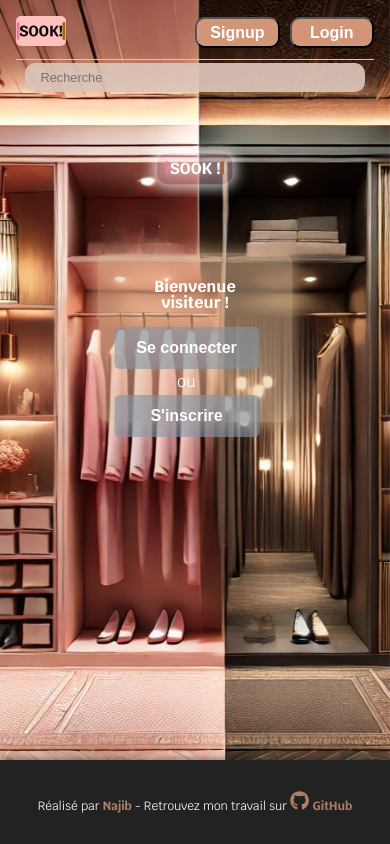
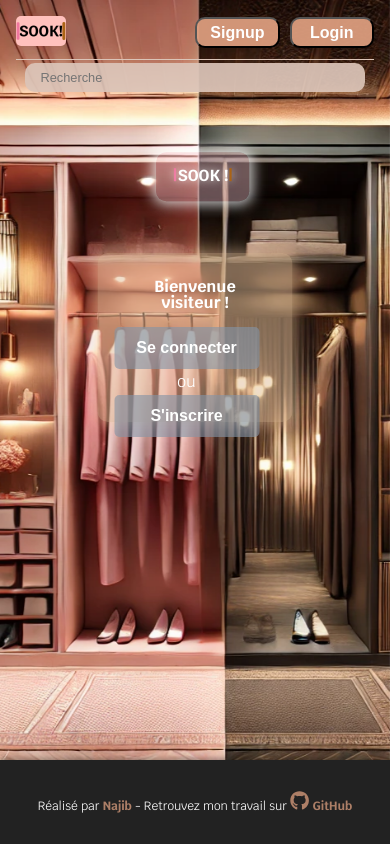
Before and after one commit to MohnajibG/Forentend-SOOK, a React (Vite) app: page /home in a window 390 px wide. Built offline with nearby package versions, Linux system fonts and the light colour scheme; a web font is replaced by a local one.

Commit message:
fix CSS header

```diff
--- a/src/assets/styles/home.css
+++ b/src/assets/styles/home.css
@@ -121,7 +121,7 @@
 
   .home-container h1 {
     font-size: 1rem;
-    padding: 2vw;
+    margin: 2vw;
     top: 20%;
     left: 50%;
   }
```
